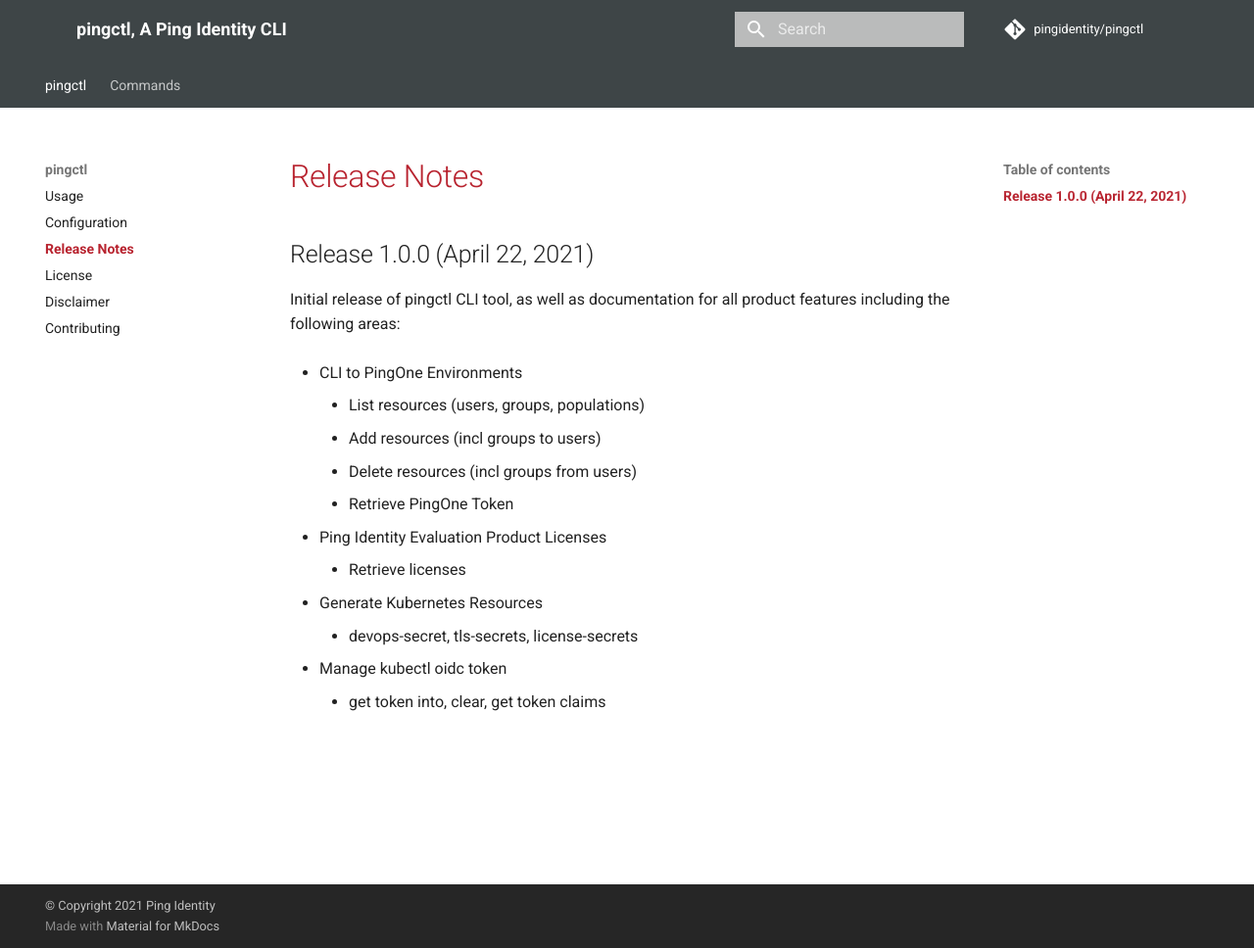
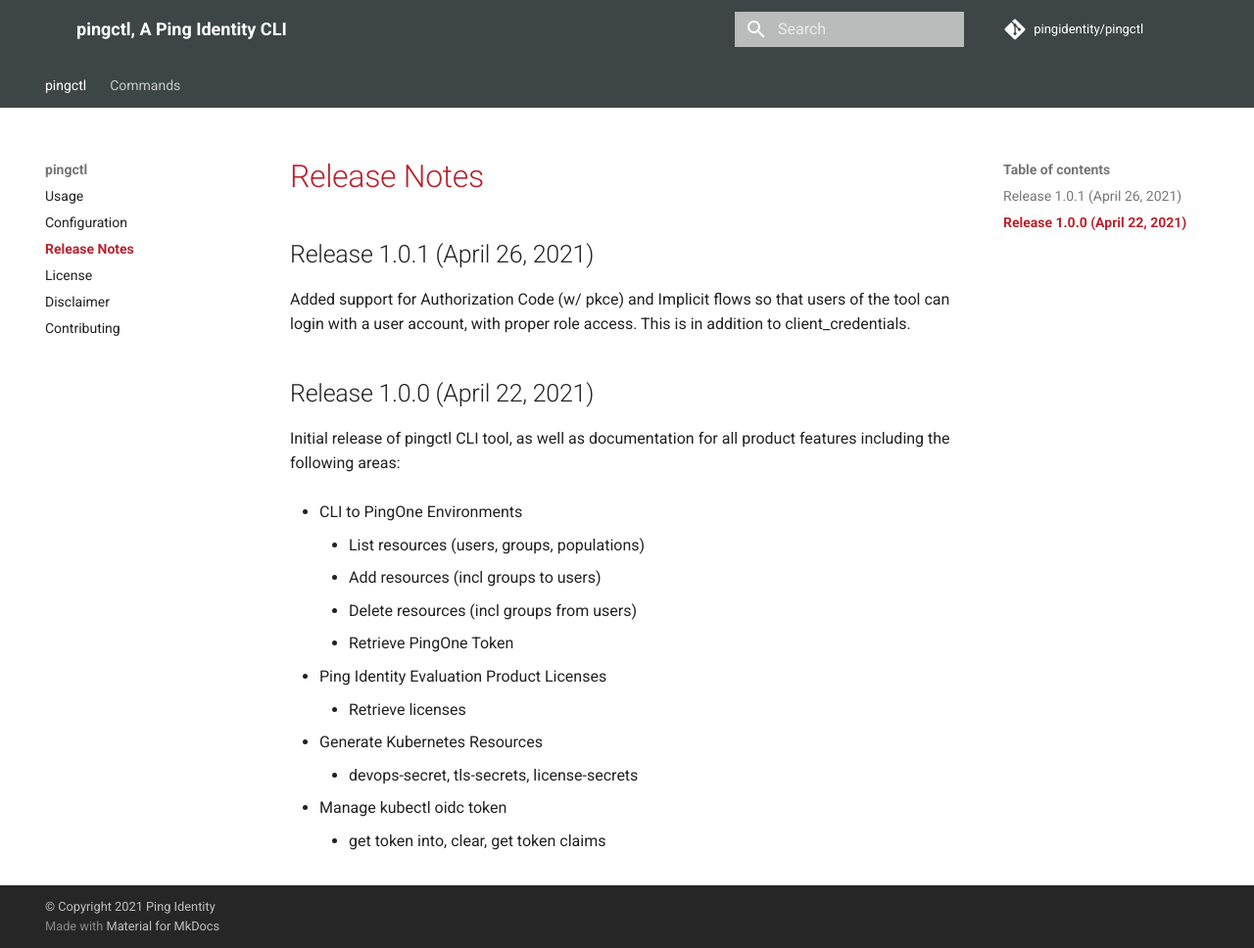
Before and after one commit to pingidentity/pingctl, an MkDocs documentation site: the page built from docs/release-notes.md, in a window 1280 px wide and 968 px high. Shown: the whole window at 98% size. Built offline with MkDocs 1.6.1 and Material for MkDocs 9.7.7, drawn with Linux system fonts in a browser that asks for light colours; comment, search, counter and statistics services are not loaded.

Commit message:
Adding additional Grant Types for authentication to pingctl

```diff
--- a/docs/release-notes.md
+++ b/docs/release-notes.md
@@ -2,6 +2,11 @@
 title: pingctl Release Notes
 ---
 # Release Notes
+
+## Release 1.0.1 (April 26, 2021)
+
+Added support for Authorization Code (w/ pkce) and Implicit flows so that users of the tool can
+login with a user account, with proper role access.  This is in addition to client_credentials.
 
 ## Release 1.0.0 (April 22, 2021)
 
```
Also changed, not shown: docs/config.md (+2 -0 lines), 2 other files.
